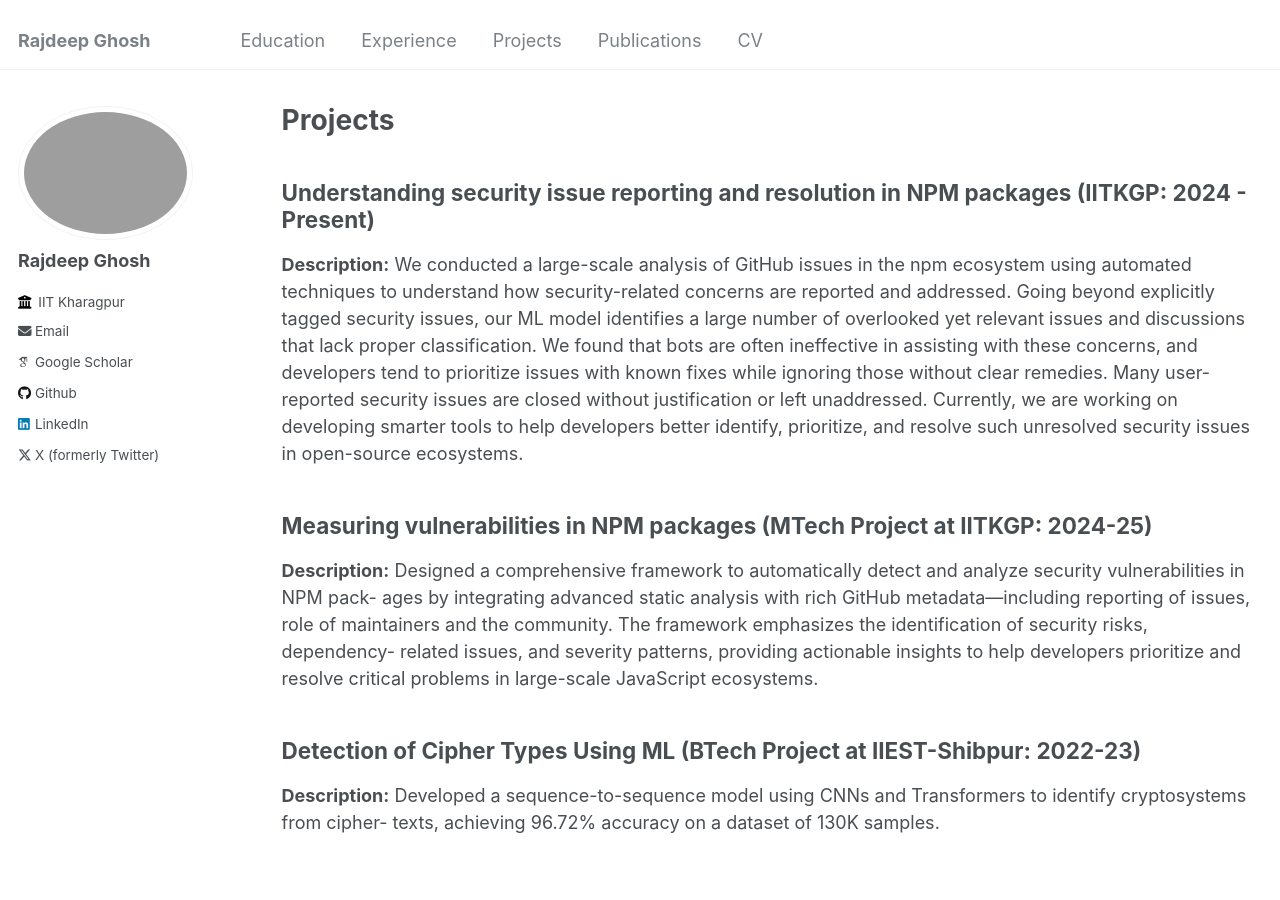
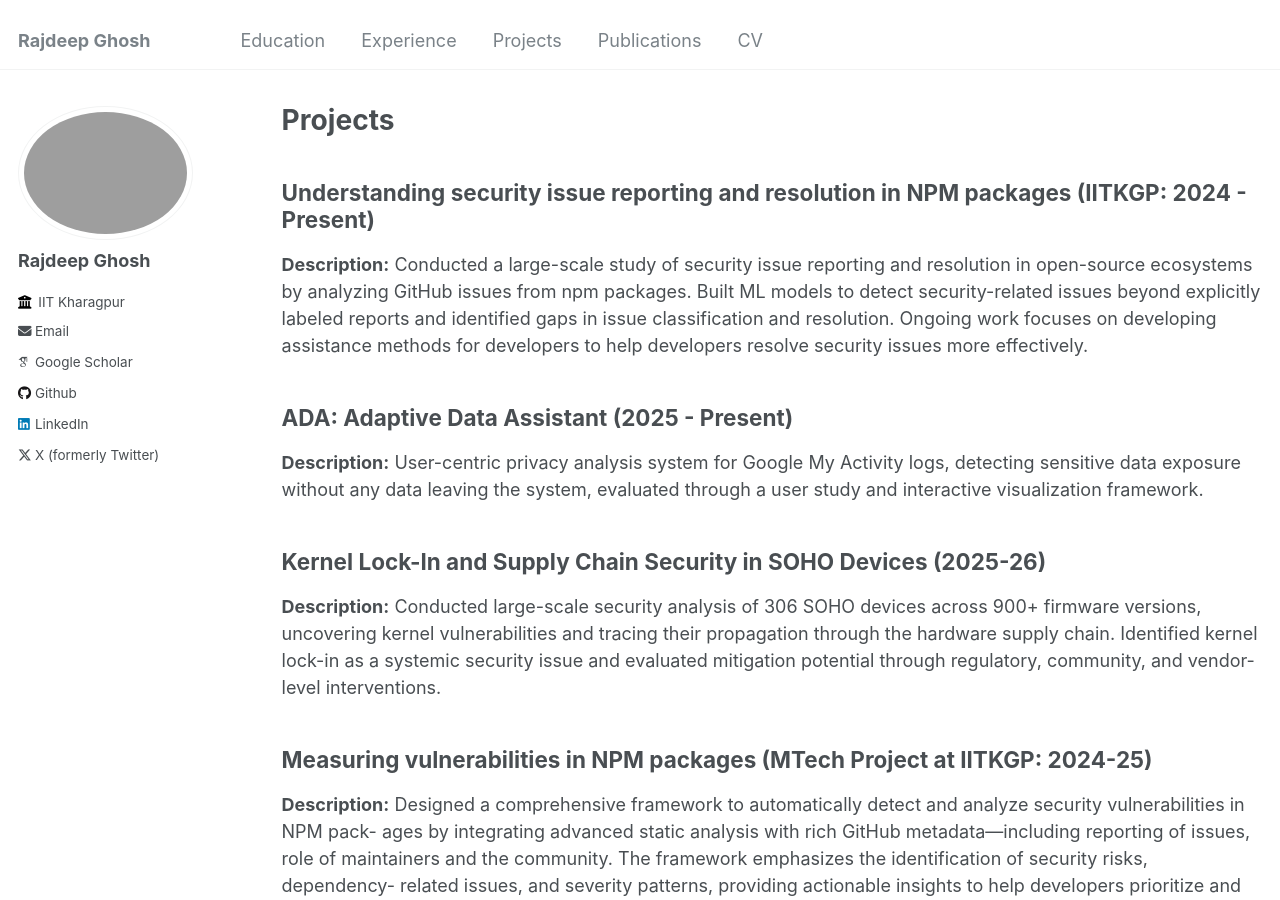
Before and after one commit to Rajdeep-G/Rajdeep-G.github.io, a Jekyll site: the page built from _pages/projects.md, in a window 1280 px wide and 900 px high. Built offline with Jekyll 4.4.1, drawn with Linux system fonts in a browser that asks for light colours; some web fonts are replaced.

Commit message:
Revise project descriptions for clarity and detail
Updated project descriptions for clarity and conciseness, focusing on security issue reporting in NPM packages and other projects.

```diff
--- a/_pages/projects.md
+++ b/_pages/projects.md
@@ -6,15 +6,17 @@ permalink: /projects/
 
 
 ## Understanding security issue reporting and resolution in NPM packages (IITKGP: 2024 - Present)
-**Description:** We conducted a large-scale analysis of GitHub issues in the npm ecosystem using automated techniques to
-understand how security-related concerns are reported and addressed. Going beyond explicitly tagged security
-issues, our ML model identifies a large number of overlooked yet relevant issues and discussions that lack proper
-classification. We found that bots are often ineffective in assisting with these concerns, and developers tend to
-prioritize issues with known fixes while ignoring those without clear remedies. Many user-reported security issues
-are closed without justification or left unaddressed. Currently, we are working on developing smarter tools to
-help developers better identify, prioritize, and resolve such unresolved security issues in open-source ecosystems.
+**Description:** Conducted a large-scale study of security issue reporting and resolution in open-source ecosystems by analyzing
+GitHub issues from npm packages. Built ML models to detect security-related issues beyond explicitly labeled
+reports and identified gaps in issue classification and resolution. Ongoing work focuses on developing assistance
+methods for developers to help developers resolve security issues more effectively.
 
+## ADA: Adaptive Data Assistant (2025 - Present)
+**Description:** User-centric privacy analysis system for Google My Activity logs, detecting sensitive data exposure without any
+data leaving the system, evaluated through a user study and interactive visualization framework.
 
+## Kernel Lock-In and Supply Chain Security in SOHO Devices (2025-26)
+**Description:** Conducted large-scale security analysis of 306 SOHO devices across 900+ firmware versions, uncovering kernel vulnerabilities and tracing their propagation through the hardware supply chain. Identified kernel lock-in as a systemic security issue and evaluated mitigation potential through regulatory, community, and vendor-level interventions.
 
 ## Measuring vulnerabilities in NPM packages (MTech Project at IITKGP: 2024-25)
 **Description:** Designed a comprehensive framework to automatically detect and analyze security vulnerabilities in NPM pack-
```
